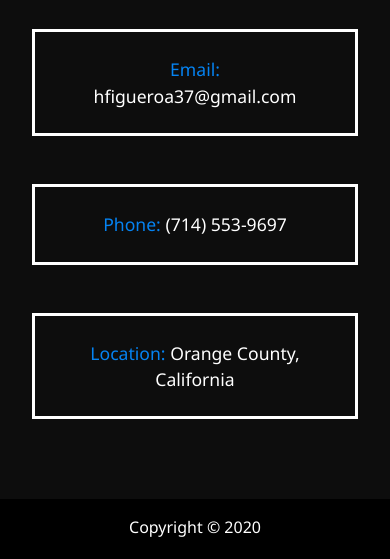
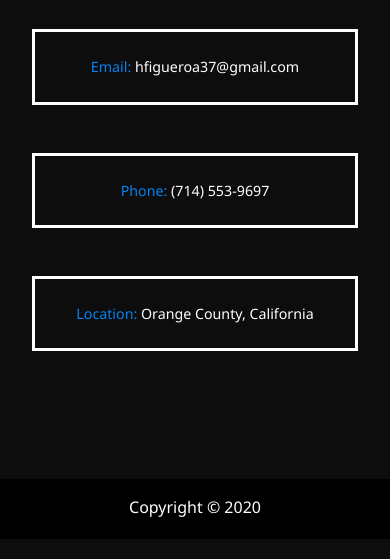
Before and after one commit to devfig37/personal_website, a plain HTML site: page contact.html in a window 390 px wide. Shown: the part 305-864 px from the top of the page. Drawn offline with Linux system fonts and the light colour scheme.

Commit message:
Update main.css

```diff
--- a/css/main.css
+++ b/css/main.css
@@ -299,4 +299,4 @@ main {
     display: inline; }
   .boxes div {
     word-wrap: break-word;
-    font-size: 1.1rem; } }
+    font-size: 0.89rem; } }
```
